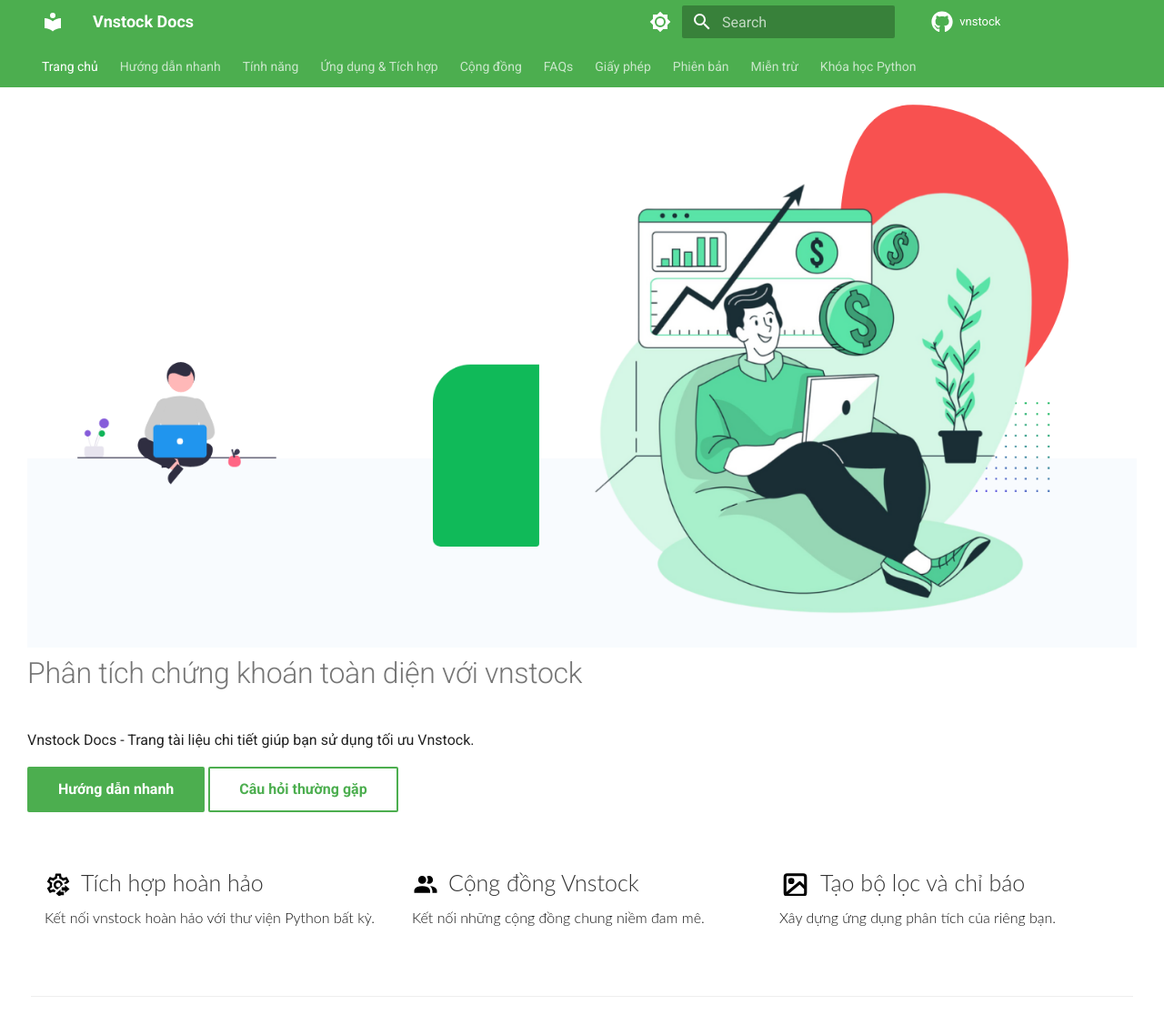
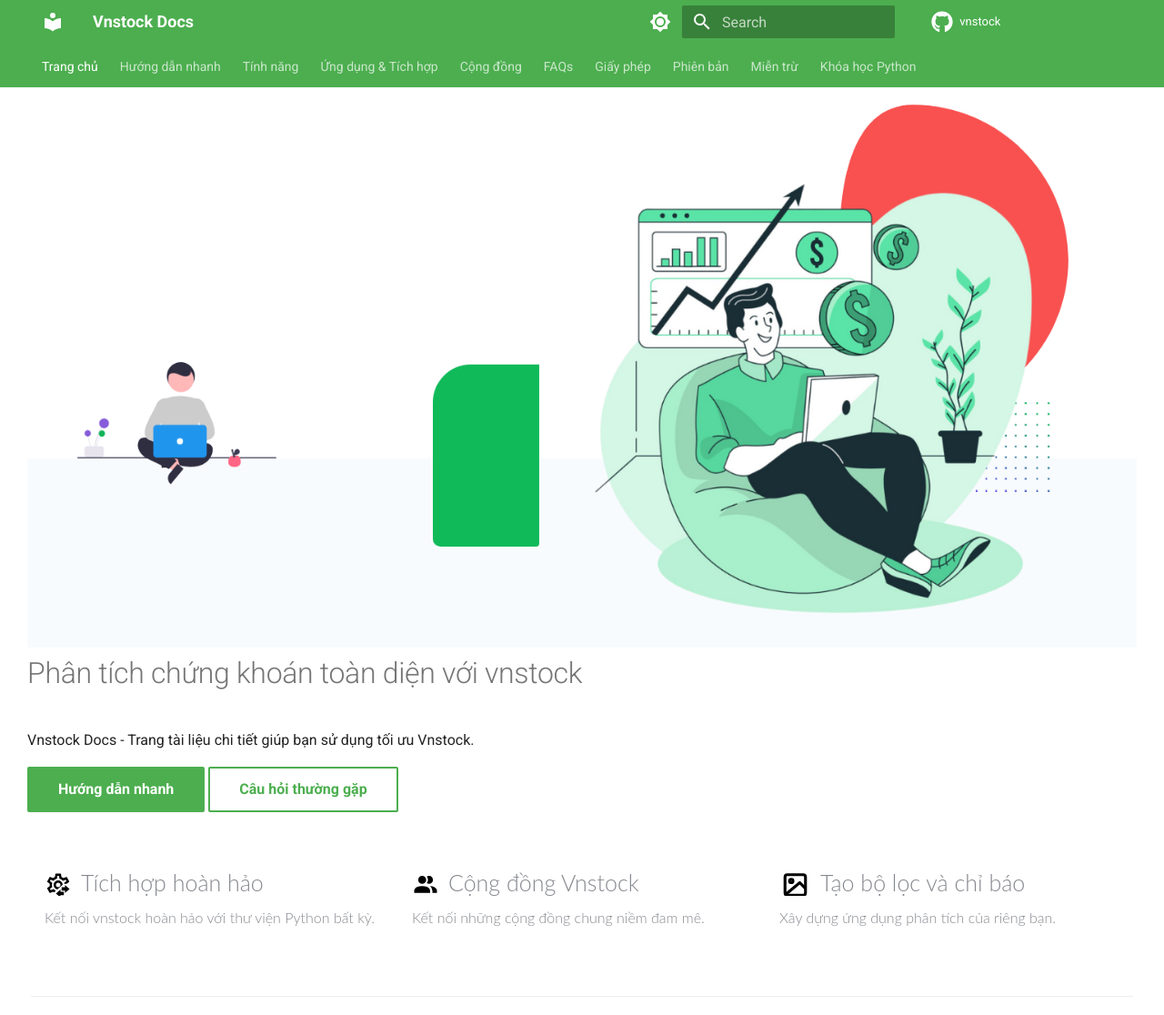
Before and after one commit to thinh-vu/vnstock, an MkDocs documentation site: the page built from docs/docs/index.md, in a window 1280 px wide. Shown: the whole page at 91% size. Built offline with MkDocs 1.6.1 and Material for MkDocs 9.7.7, drawn with Linux system fonts in a browser that asks for light colours; comment, search, counter and statistics services are not loaded.

Commit message:
update docs

```diff
--- a/docs/docs/material/overrides/home.html
+++ b/docs/docs/material/overrides/home.html
@@ -82,7 +82,7 @@
     }
 
     .feature-item h2 {
-        color: #333;
+        color: #85888E;
         font-weight: 300;
         font-size: 25px;
         white-space: nowrap;
@@ -99,7 +99,7 @@
         line-height: 1.8em;
         text-rendering: optimizeLegibility;
         -webkit-font-smoothing: antialiased;
-        color: #111;
+        color: #85888E;
         margin: 0 0 10px;
         display: block;
     }
--- a/docs/docs/material/overrides/home_bu.html
+++ /dev/null
@@ -1,29 +0,0 @@
-{#-
-    This file was automatically generated - do not edit
-  -#}
-  {% extends "main.html" %}
-  {% block tabs %}
-    {{ super() }}
-    <style>.md-header{position:initial}.md-main__inner{margin:0}.md-content{display:none}@media screen and (min-width:60em){.md-sidebar--secondary{display:none}}@media screen and (min-width:76.25em){.md-sidebar--primary{display:none}}</style>
-    <section class="mdx-container">
-      <div class="md-grid md-typeset">
-        <div class="mdx-hero">
-          <div class="mdx-hero__image">
-            <img src="assets/images/vnstock_home.png" alt="" width="1659" height="1200" draggable="false">
-          </div>
-          <div class="mdx-hero__content">
-            <h1>Phân tích đầu tư chứng khoán với Python dễ dàng</h1>
-            <p>{{ config.site_description }}. Trang tài liệu hướng dẫn toàn diện để bắt đầu với Vnstock. </p>
-            <a href="{{ page.next_page.url | url }}" title="{{ page.next_page.title | e }}" class="md-button md-button--primary">
-              Hướng dẫn nhanh
-            </a>
-            <a href="{{ 'faqs/' | url }}" title="Material for MkDocs Insiders" class="md-button">
-              Câu hỏi thường gặp
-            </a>
-          </div>
-        </div>
-      </div>
-    </section>
-  {% endblock %}
-  {% block content %}{% endblock %}
-  {% block footer %}{% endblock %}
```
